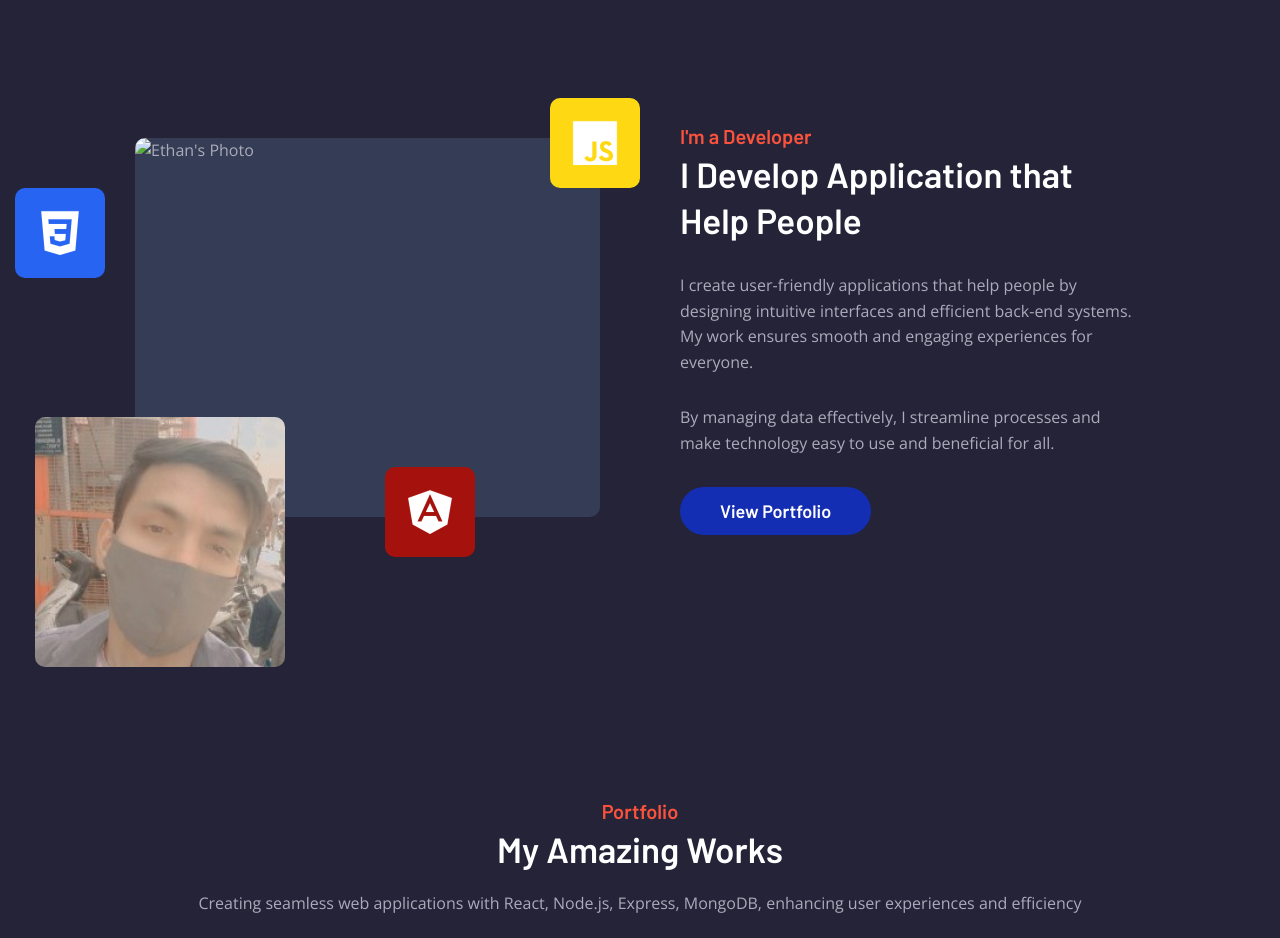
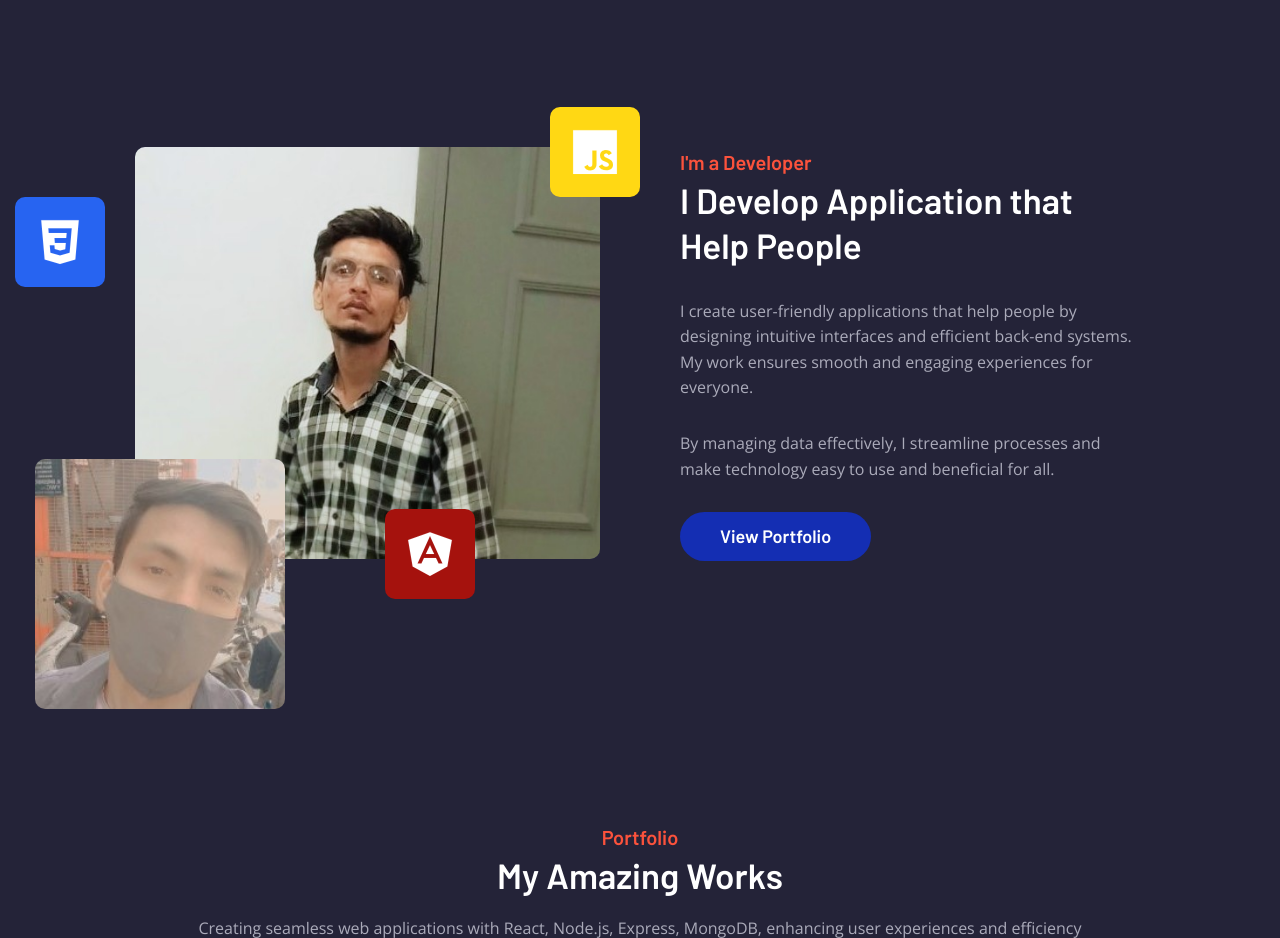
Before and after one commit to mockdeepak/sample, a plain HTML site: page index.html in a window 1280 px wide. Shown: the part 860-1798 px from the top of the page. Drawn offline with nearby package versions, Linux system fonts and the light colour scheme; files whose address does not match are found by name.

Commit message:
Update index.html

```diff
--- a/index.html
+++ b/index.html
@@ -11,7 +11,7 @@
     - favicon
   -->
   <link rel="shortcut icon" href="./favicon.svg" type="image/svg+xml">
-
+e
   <!--
     - custom css link
   -->
@@ -157,10 +157,10 @@
 
           <figure class="about-banner">
 
-            <img src=".about-banner.jpg" width="800" height="652" loading="lazy" alt="Ethan's Photo"
+            <img src="about-banner.jpg" width="800" height="652" loading="lazy" alt="mypic"
               class="img-cover">
 
-            <img src="absolute-image.jpg" width="800" height="717" loading="lazy" alt="Ethan's Photo"
+            <img src="absolute-image.jpg" width="800" height="717" loading="lazy" alt="mypic"
               class="abs-img">
 
             <div class="abs-icon abs-icon-1">
```
